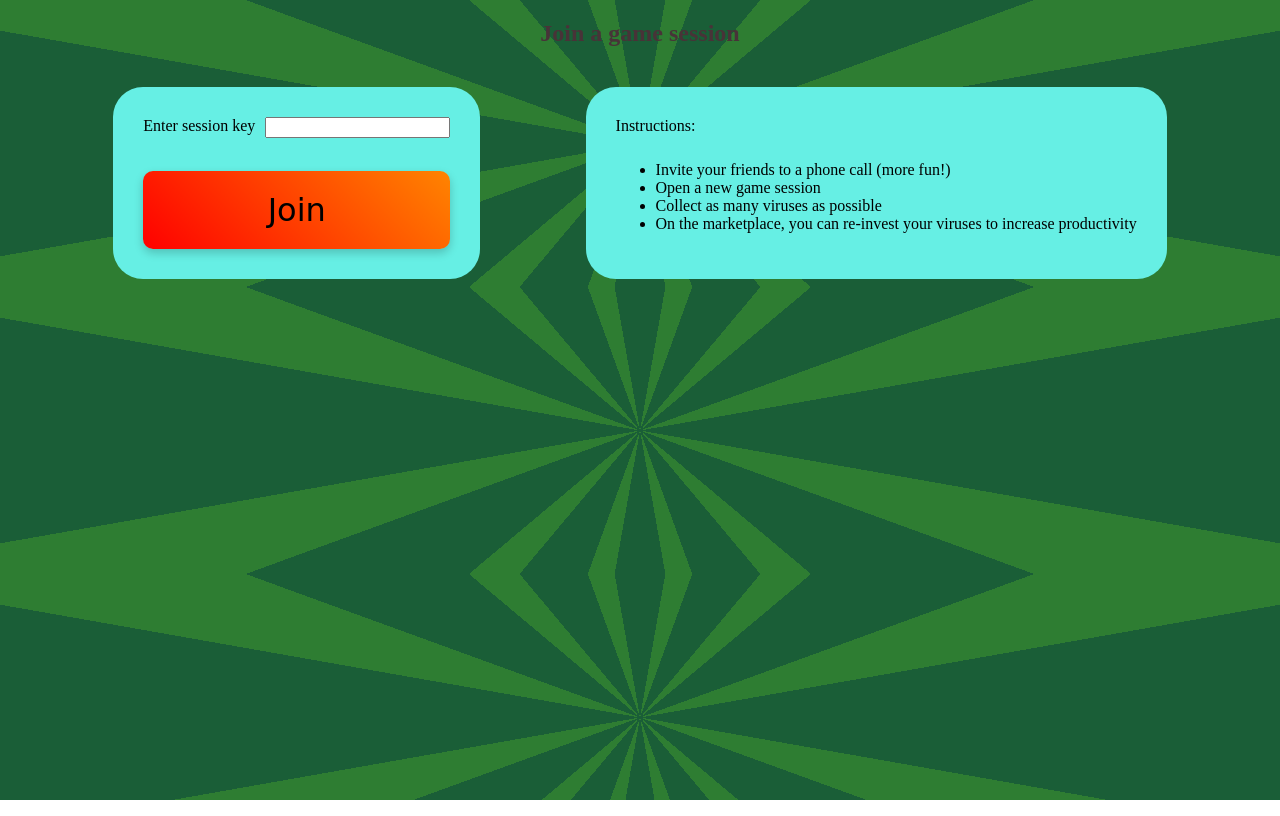
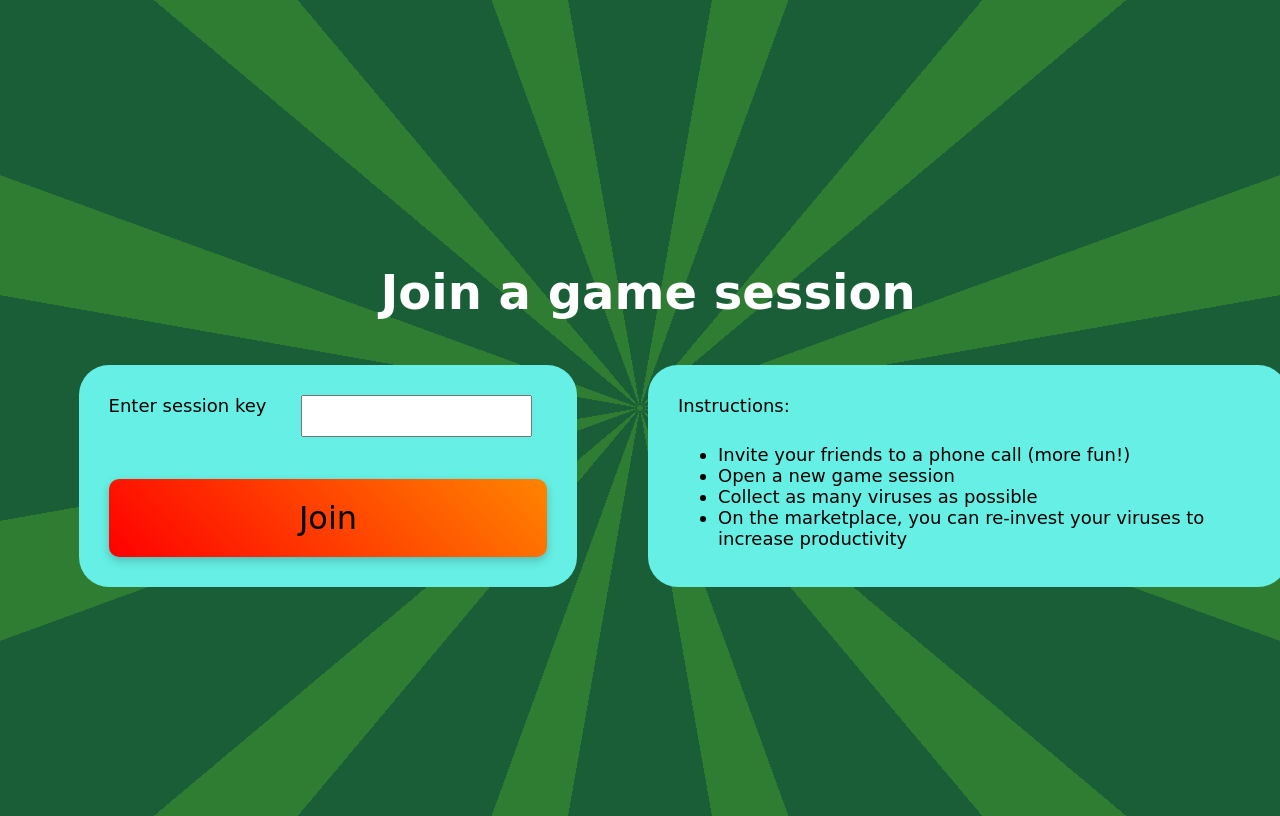
Before and after one commit to LucaMalisan/clicker-frontend, an Angular app: page /session-joining in a window 1280 px wide. Built offline with nearby package versions, Linux system fonts and the light colour scheme; no server answers.

Commit message:
style optimizations of session joining and creation screen

```diff
--- a/src/app/sessionCreation/sessionCreation.component.html
+++ b/src/app/sessionCreation/sessionCreation.component.html
@@ -4,7 +4,7 @@
     <div class="tile">
         <div class="tile-row">
             <label> Select duration [min] </label>
-            <input type="number" min="0" [formControl]="duration"/>
+            <input type="number" class="input-field" min="0" [formControl]="duration"/>
         </div>
         <button type="submit" (click)="createSession()"> Generate</button>
         <p class="error"> {{ errorMessage }}</p>
--- a/src/app/sessionCreation/sessionCreation.component.scss
+++ b/src/app/sessionCreation/sessionCreation.component.scss
@@ -1,6 +1,9 @@
 h2 {
   justify-self: center;
   margin-bottom: 40px;
+  font-family: "Comic Sans MS", Helvetica, sans-serif;
+  font-size: 48px;
+  color: white;
 }
 
 div.tile {
@@ -12,6 +15,9 @@ div.tile {
   background-color: var(--contrast-tertiary);
   border-radius: 30px;
   justify-content: space-between;
+  font-family: "Comic Sans MS", Helvetica, sans-serif;
+  font-size: 18px;
+  height: 60%;
 
   div.tile-row {
     display: flex;
@@ -21,7 +27,8 @@ div.tile {
 }
 
 div.container {
-  display: flex;
-  flex-direction: row;
-  justify-content: space-evenly;
+  display: grid;
+  grid-template-columns: 1fr 1fr;
+  align-items: center;
+  justify-items: center;
 }
--- a/src/app/sessionJoining/sessionJoining.component.html
+++ b/src/app/sessionJoining/sessionJoining.component.html
@@ -3,8 +3,8 @@
 <div class="container">
     <div class="tile">
         <div class="tile-row">
-            <label> Enter session key </label>
-            <input type="text" [formControl]="sessionKey"/>
+            <label> Enter session key </label> <br>
+            <input type="text" class="input-field" [formControl]="sessionKey"/>
         </div>
         <button type="submit" (click)="joinSession()"> Join </button>
     </div>
--- a/src/app/sessionJoining/sessionJoining.component.scss
+++ b/src/app/sessionJoining/sessionJoining.component.scss
@@ -1,6 +1,9 @@
 h2 {
   justify-self: center;
   margin-bottom: 40px;
+  font-family: "Comic Sans MS", Helvetica, sans-serif;
+  font-size: 48px;
+  color: white;
 }
 
 div.tile {
@@ -12,6 +15,9 @@ div.tile {
   background-color: var(--contrast-tertiary);
   border-radius: 30px;
   justify-content: space-between;
+  font-family: "Comic Sans MS", Helvetica, sans-serif;
+  font-size: 18px;
+  height: 70%;
 
   div.tile-row {
     display: flex;
@@ -21,7 +27,8 @@ div.tile {
 }
 
 div.container {
-  display: flex;
-  flex-direction: row;
-  justify-content: space-evenly;
+  display: grid;
+  grid-template-columns: 1fr 1fr;
+  align-items: center;
+  justify-items: center;
 }
--- a/src/styles.css
+++ b/src/styles.css
@@ -63,9 +63,7 @@ body {
   /*background-image: var(--background-gradient);*/
   background: repeating-conic-gradient(
       from 0deg,
-      #1a5e37 0deg 10deg, /* Dunkleres Grün */
-      #2e7d32 10deg 20deg, /* Helles Grün */
-      #1a5e37 20deg 30deg /* Wieder dunkleres Grün */
+      #1a5e37 0deg 10deg, /* Dunkleres Grün */ #2e7d32 10deg 20deg, /* Helles Grün */ #1a5e37 20deg 30deg /* Wieder dunkleres Grün */
   );
 }
 
@@ -119,7 +117,7 @@ app-timer {
   width: 15%;
 }
 
-app-login, app-registration {
+app-login, app-registration, session-joining, session-creation {
   align-self: center;
   display: flex;
   flex-direction: column;
```
